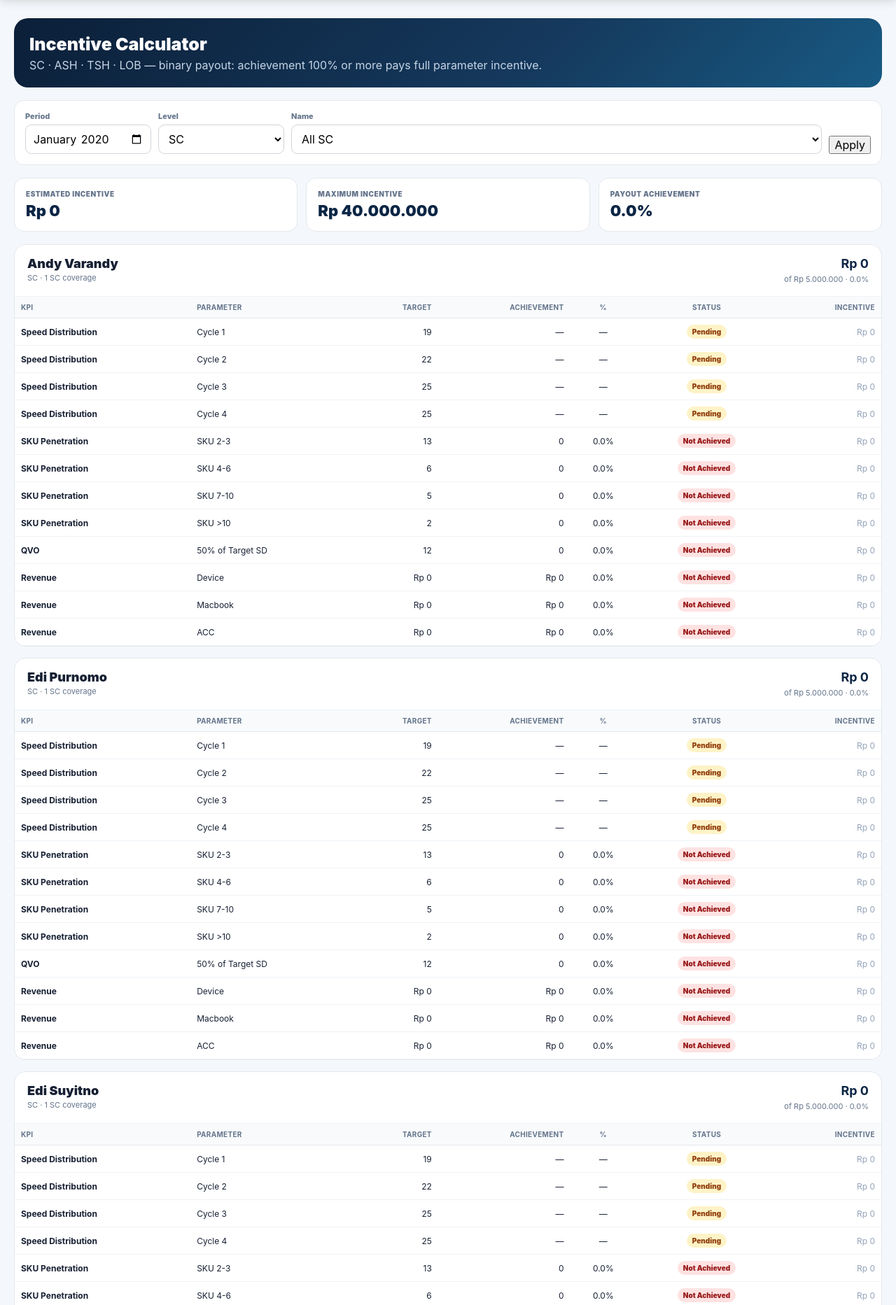
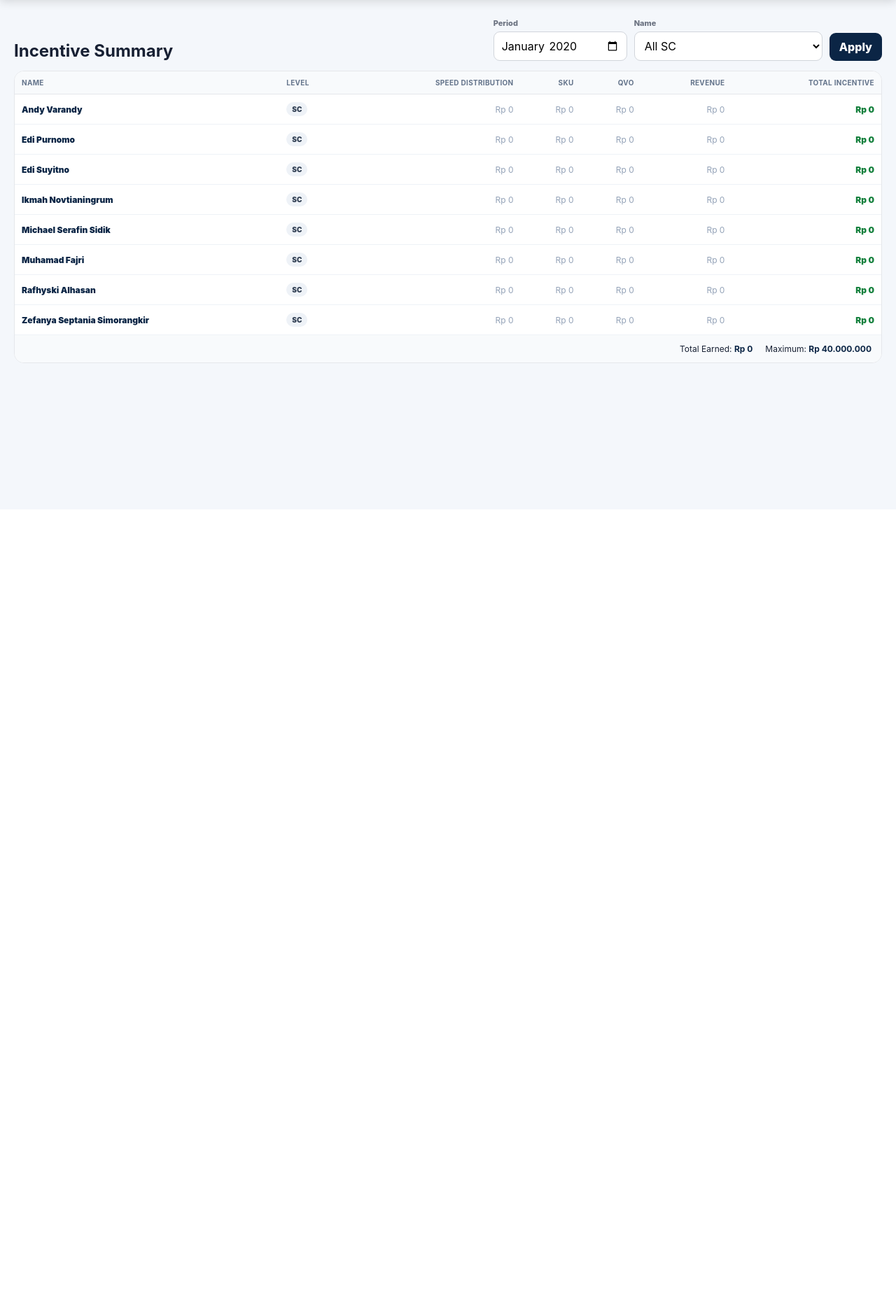
Before and after one commit to benediktusbay/Report-Daily-Cempaka-x-SerCil, a Flask app: page /incentive in a window 1280 px wide. Shown: the part 72-1937 px from the top of the page at 70% size. After the commit the page ends 591 px from the top, so only its background shows below. Run offline with Flask 3, Linux system fonts and the light colour scheme; tables that the repository leaves empty hold one stand-in row (values such as "Sample post").

Commit message:
Update incentive V2.html

```diff
--- a/templates/incentive.html
+++ b/templates/incentive.html
@@ -3,51 +3,76 @@
 
 {% block head %}
 <style>
-.incentive-hero{background:linear-gradient(135deg,#0b1f38,#15395d 60%,#185a83);color:#fff;border-radius:20px;padding:22px;margin-bottom:18px}
-.incentive-hero h1{font-size:25px;font-weight:900;margin:0 0 5px}.incentive-hero p{margin:0;color:#c5d5e6}
-.filter-card{background:#fff;border:1px solid #e5e7eb;border-radius:14px;padding:15px;margin-bottom:18px}
-.filter-grid{display:grid;grid-template-columns:180px 180px minmax(240px,1fr) auto;gap:10px;align-items:end}
-.field label{display:block;font-size:11px;font-weight:800;color:#64748b;margin-bottom:5px}.field input,.field select{width:100%;border:1px solid #d1d5db;border-radius:9px;padding:9px 10px;background:#fff}
-.summary-grid{display:grid;grid-template-columns:repeat(3,minmax(0,1fr));gap:12px;margin-bottom:18px}.summary-card{background:#fff;border:1px solid #e5e7eb;border-radius:14px;padding:16px}
-.summary-label{font-size:10px;font-weight:900;text-transform:uppercase;color:#64748b;letter-spacing:.05em}.summary-value{font-size:22px;font-weight:900;margin-top:5px;color:#0b2545}
-.person-card{background:#fff;border:1px solid #e5e7eb;border-radius:16px;margin-bottom:16px;overflow:hidden}.person-head{display:flex;justify-content:space-between;align-items:flex-start;gap:12px;padding:16px 18px;border-bottom:1px solid #eef2f7}.person-name{font-size:18px;font-weight:900}.person-meta{font-size:11px;color:#64748b;margin-top:3px}.person-total{text-align:right}.person-total strong{display:block;font-size:18px;color:#0b2545}.person-total span{font-size:11px;color:#64748b}
-.table-wrap{overflow-x:auto}.incentive-table{width:100%;border-collapse:collapse;min-width:920px}.incentive-table th{font-size:10px;text-transform:uppercase;color:#64748b;background:#f8fafc;padding:9px;border-bottom:1px solid #e5e7eb}.incentive-table td{padding:9px;border-bottom:1px solid #eef2f7;font-size:12px}.right{text-align:right}.center{text-align:center}
-.status{display:inline-block;border-radius:999px;padding:4px 8px;font-size:10px;font-weight:900}.status-achieved{background:#dcfce7;color:#166534}.status-not{background:#fee2e2;color:#991b1b}.status-pending{background:#fef3c7;color:#92400e}
-.payout-positive{font-weight:900;color:#15803d}.zero{color:#94a3b8}
-.mobile-detail{display:none}
+.incentive-wrap{display:grid;gap:14px}
+.incentive-head{display:flex;justify-content:space-between;gap:12px;align-items:flex-end;flex-wrap:wrap}
+.incentive-head h1{margin:0;font-size:24px}
+.filters-inline{display:flex;gap:10px;align-items:end;flex-wrap:wrap}
+.field label{display:block;font-size:11px;font-weight:800;color:#6b7280;margin-bottom:5px}
+.field input,.field select{min-width:160px;border:1px solid #d1d5db;border-radius:9px;padding:9px 10px;background:#fff}
+.btn-lite{border:0;border-radius:9px;background:#0b2545;color:#fff;padding:10px 14px;font-weight:800;cursor:pointer}
+.summary-card{background:#fff;border:1px solid #e5e7eb;border-radius:14px;overflow:hidden}
+.table-wrap{overflow-x:auto}
+.compact-table{width:100%;min-width:880px;border-collapse:collapse}
+.compact-table th{background:#f8fafc;color:#64748b;font-size:10px;text-transform:uppercase;padding:10px;border-bottom:1px solid #e5e7eb}
+.compact-table td{padding:11px 10px;border-bottom:1px solid #eef2f7;font-size:12px}
+.right{text-align:right}.center{text-align:center}
+.name-btn{background:none;border:0;padding:0;color:#0b2545;font-weight:900;cursor:pointer;text-align:left}
+.level-badge{display:inline-block;padding:4px 8px;border-radius:999px;background:#eef2f7;color:#334155;font-size:10px;font-weight:900}
+.total-earned{font-weight:900;color:#15803d}
+.zero{color:#94a3b8}
+.detail-row{display:none;background:#fbfdff}
+.detail-row.open{display:table-row}
+.detail-box{padding:10px 4px}
+.detail-grid{display:grid;grid-template-columns:repeat(4,minmax(0,1fr));gap:8px}
+.kpi-block{border:1px solid #e5e7eb;border-radius:10px;padding:10px;background:#fff}
+.kpi-title{font-size:11px;font-weight:900;margin-bottom:7px}
+.param{display:flex;justify-content:space-between;gap:8px;font-size:10px;padding:4px 0;border-top:1px dashed #eef2f7}
+.param:first-of-type{border-top:0}
+.ok{color:#15803d;font-weight:800}.bad{color:#b91c1c;font-weight:800}.pending{color:#b45309;font-weight:800}
+.footer-sum{display:flex;justify-content:flex-end;gap:18px;padding:12px 14px;background:#f8fafc;font-size:12px}
+.footer-sum strong{color:#0b2545}
+.mobile-cards{display:none}
+
 @media(max-width:768px){
-  .incentive-hero{padding:16px}.incentive-hero h1{font-size:21px}
-  .filter-grid{grid-template-columns:1fr}.filter-grid .btn{width:100%}
-  .summary-grid{grid-template-columns:1fr 1fr}.summary-card:last-child{grid-column:1/-1}
-  .desktop-detail{display:none}.mobile-detail{display:block;padding:12px}
-  .person-head{padding:14px;flex-direction:column}.person-total{text-align:left}
-  .mobile-kpi{border:1px solid #e5e7eb;border-radius:11px;padding:10px;margin-bottom:8px}
-  .mobile-kpi-top{display:flex;justify-content:space-between;gap:10px}.mobile-kpi-title{font-weight:900;font-size:12px}.mobile-kpi-param{font-size:10px;color:#64748b}
-  .mobile-kpi-grid{display:grid;grid-template-columns:repeat(3,1fr);gap:7px;margin-top:8px}.mobile-cell{background:#f8fafc;border-radius:8px;padding:7px}.mobile-cell label{display:block;font-size:8px;text-transform:uppercase;color:#64748b;font-weight:800}.mobile-cell strong{display:block;font-size:11px;margin-top:3px}
+  .incentive-head{align-items:stretch}.filters-inline{display:grid;grid-template-columns:1fr 1fr;width:100%}
+  .filters-inline .field:last-of-type{grid-column:1/-1}.filters-inline .btn-lite{grid-column:1/-1;width:100%}
+  .desktop-table{display:none}.mobile-cards{display:grid;gap:10px}
+  .mobile-person{background:#fff;border:1px solid #e5e7eb;border-radius:13px;padding:12px}
+  .mobile-top{display:flex;justify-content:space-between;gap:10px;align-items:start}
+  .mobile-name{font-weight:900;font-size:13px}.mobile-total{font-weight:900;color:#15803d}
+  .mobile-grid{display:grid;grid-template-columns:repeat(2,1fr);gap:8px;margin-top:10px}
+  .mobile-cell{background:#f8fafc;border-radius:9px;padding:8px}.mobile-cell label{display:block;font-size:9px;text-transform:uppercase;color:#64748b;font-weight:800}.mobile-cell strong{display:block;margin-top:3px;font-size:12px}
+  .mobile-detail-btn{width:100%;margin-top:10px;border:1px solid #cbd5e1;background:#fff;border-radius:8px;padding:8px;font-weight:800}
+  .mobile-detail{display:none;margin-top:8px}.mobile-detail.open{display:grid;gap:7px}
+  .mobile-param{border-top:1px dashed #e5e7eb;padding-top:6px;font-size:10px}
 }
 </style>
 {% endblock %}
 
 {% block body %}
-<div class="incentive-hero">
-  <h1>Incentive Calculator</h1>
-  <p>SC · ASH · TSH · LOB — binary payout: achievement 100% or more pays full parameter incentive.</p>
+<div class="incentive-wrap">
+  <div class="incentive-head">
+    <div>
+      <h1>Incentive Summary</h1>
     </div>
 
-<div class="filter-card">
-  <form method="get" action="{{ url_for('incentive') }}" class="filter-grid">
+    <form method="get" action="{{ url_for('incentive') }}" class="filters-inline">
       <div class="field">
         <label>Period</label>
-      <input type="month" name="month" value="{{ month }}" required>
+        <input type="month" name="month" value="{{ month }}">
       </div>
+
+      {% if session.get('role') == 'admin' %}
       <div class="field">
         <label>Level</label>
-      <select name="level" id="levelSelect">
-        {% for lv in ['SC','ASH','TSH','LOB'] %}
+        <select name="level">
+          {% for lv in allowed_levels %}
           <option value="{{ lv }}" {% if level == lv %}selected{% endif %}>{{ lv }}</option>
           {% endfor %}
         </select>
       </div>
+      {% endif %}
+
       <div class="field">
         <label>Name</label>
         <select name="name">
@@ -57,80 +82,119 @@
           {% endfor %}
         </select>
       </div>
-    <button type="submit" class="btn btn-primary">Apply</button>
+
+      <button class="btn-lite" type="submit">Apply</button>
     </form>
   </div>
 
-<div class="summary-grid">
-  <div class="summary-card"><div class="summary-label">Estimated Incentive</div><div class="summary-value">{{ grand_earned|rupiah }}</div></div>
-  <div class="summary-card"><div class="summary-label">Maximum Incentive</div><div class="summary-value">{{ grand_max|rupiah }}</div></div>
-  <div class="summary-card"><div class="summary-label">Payout Achievement</div><div class="summary-value">{{ '%.1f'|format(grand_pct) }}%</div></div>
+  <div class="summary-card desktop-table">
+    <div class="table-wrap">
+      <table class="compact-table">
+        <thead>
+          <tr>
+            <th>Name</th>
+            <th>Level</th>
+            <th class="right">Speed Distribution</th>
+            <th class="right">SKU</th>
+            <th class="right">QVO</th>
+            <th class="right">Revenue</th>
+            <th class="right">Total Incentive</th>
+          </tr>
+        </thead>
+        <tbody>
+        {% for r in rows %}
+          <tr>
+            <td>
+              <button class="name-btn" type="button" onclick="toggleDetail('detail-{{ loop.index }}')">
+                {{ r.person }}
+              </button>
+            </td>
+            <td><span class="level-badge">{{ r.level }}</span></td>
+            <td class="right {% if not r.summary['Speed Distribution'] %}zero{% endif %}">{{ r.summary['Speed Distribution']|rupiah }}</td>
+            <td class="right {% if not r.summary['SKU'] %}zero{% endif %}">{{ r.summary['SKU']|rupiah }}</td>
+            <td class="right {% if not r.summary['QVO'] %}zero{% endif %}">{{ r.summary['QVO']|rupiah }}</td>
+            <td class="right {% if not r.summary['Revenue'] %}zero{% endif %}">{{ r.summary['Revenue']|rupiah }}</td>
+            <td class="right total-earned">{{ r.earned|rupiah }}</td>
+          </tr>
+
+          <tr id="detail-{{ loop.index }}" class="detail-row">
+            <td colspan="7">
+              <div class="detail-box">
+                <div class="detail-grid">
+                  {% for group in ['Speed Distribution','SKU Penetration','QVO','Revenue'] %}
+                  <div class="kpi-block">
+                    <div class="kpi-title">{{ group }}</div>
+                    {% for d in r.detail if d.kpi == group %}
+                    <div class="param">
+                      <span>{{ d.parameter }}</span>
+                      <span>
+                        {% if d.status == 'Achieved' %}<span class="ok">Achieved</span>
+                        {% elif d.status == 'Pending' %}<span class="pending">Pending</span>
+                        {% else %}<span class="bad">Not Achieved</span>{% endif %}
+                        · {{ d.payout|rupiah }}
+                      </span>
                     </div>
-
-{% for r in rows %}
-<div class="person-card">
-  <div class="person-head">
-    <div>
-      <div class="person-name">{{ r.person }}</div>
-      <div class="person-meta">{{ r.level }} · {{ r.sc_count }} SC coverage{% if r.latest_date %} · Billing through {{ r.latest_date.strftime('%d %b %Y') }}{% endif %}</div>
+                    {% endfor %}
                   </div>
-    <div class="person-total">
-      <strong>{{ r.earned|rupiah }}</strong>
-      <span>of {{ r.max_incentive|rupiah }} · {{ '%.1f'|format(r.earned_pct) }}%</span>
+                  {% endfor %}
                 </div>
               </div>
-
-  <div class="desktop-detail table-wrap">
-    <table class="incentive-table">
-      <thead><tr><th>KPI</th><th>Parameter</th><th class="right">Target</th><th class="right">Achievement</th><th class="center">%</th><th class="center">Status</th><th class="right">Incentive</th></tr></thead>
-      <tbody>
-      {% for d in r.detail %}
-        <tr>
-          <td><strong>{{ d.kpi }}</strong></td>
-          <td>{{ d.parameter }}</td>
-          <td class="right">{% if d.format == 'rupiah' %}{{ d.target|rupiah }}{% else %}{{ d.target }}{% endif %}</td>
-          <td class="right">{% if d.achievement is none %}—{% elif d.format == 'rupiah' %}{{ d.achievement|rupiah }}{% else %}{{ d.achievement }}{% endif %}</td>
-          <td class="center">{% if d.pct is none %}—{% else %}{{ '%.1f'|format(d.pct) }}%{% endif %}</td>
-          <td class="center">
-            {% if d.status == 'Achieved' %}<span class="status status-achieved">Achieved</span>
-            {% elif d.status == 'Pending' %}<span class="status status-pending">Pending</span>
-            {% else %}<span class="status status-not">Not Achieved</span>{% endif %}
             </td>
-          <td class="right {% if d.payout %}payout-positive{% else %}zero{% endif %}">{{ d.payout|rupiah }}</td>
           </tr>
         {% endfor %}
         </tbody>
       </table>
     </div>
 
-  <div class="mobile-detail">
-    {% for d in r.detail %}
-    <div class="mobile-kpi">
-      <div class="mobile-kpi-top">
-        <div><div class="mobile-kpi-title">{{ d.kpi }}</div><div class="mobile-kpi-param">{{ d.parameter }}</div></div>
-        <div>
-          {% if d.status == 'Achieved' %}<span class="status status-achieved">Achieved</span>
-          {% elif d.status == 'Pending' %}<span class="status status-pending">Pending</span>
-          {% else %}<span class="status status-not">Not Achieved</span>{% endif %}
+    <div class="footer-sum">
+      <span>Total Earned: <strong>{{ grand_earned|rupiah }}</strong></span>
+      <span>Maximum: <strong>{{ grand_max|rupiah }}</strong></span>
     </div>
   </div>
-      <div class="mobile-kpi-grid">
-        <div class="mobile-cell"><label>Target</label><strong>{% if d.format == 'rupiah' %}{{ d.target|rupiah_short }}{% else %}{{ d.target }}{% endif %}</strong></div>
-        <div class="mobile-cell"><label>Ach</label><strong>{% if d.achievement is none %}—{% elif d.format == 'rupiah' %}{{ d.achievement|rupiah_short }}{% else %}{{ d.achievement }}{% endif %}</strong></div>
-        <div class="mobile-cell"><label>Incentive</label><strong>{{ d.payout|rupiah_short }}</strong></div>
+
+  <div class="mobile-cards">
+    {% for r in rows %}
+    <div class="mobile-person">
+      <div class="mobile-top">
+        <div>
+          <div class="mobile-name">{{ r.person }}</div>
+          <span class="level-badge">{{ r.level }}</span>
+        </div>
+        <div class="mobile-total">{{ r.earned|rupiah_short }}</div>
+      </div>
+
+      <div class="mobile-grid">
+        <div class="mobile-cell"><label>Speed</label><strong>{{ r.summary['Speed Distribution']|rupiah_short }}</strong></div>
+        <div class="mobile-cell"><label>SKU</label><strong>{{ r.summary['SKU']|rupiah_short }}</strong></div>
+        <div class="mobile-cell"><label>QVO</label><strong>{{ r.summary['QVO']|rupiah_short }}</strong></div>
+        <div class="mobile-cell"><label>Revenue</label><strong>{{ r.summary['Revenue']|rupiah_short }}</strong></div>
+      </div>
+
+      <button class="mobile-detail-btn" type="button" onclick="toggleMobile('m-{{ loop.index }}')">Detail</button>
+      <div id="m-{{ loop.index }}" class="mobile-detail">
+        {% for d in r.detail %}
+        <div class="mobile-param">
+          <strong>{{ d.kpi }} · {{ d.parameter }}</strong><br>
+          {% if d.status == 'Achieved' %}<span class="ok">Achieved</span>
+          {% elif d.status == 'Pending' %}<span class="pending">Pending</span>
+          {% else %}<span class="bad">Not Achieved</span>{% endif %}
+          · {{ d.payout|rupiah_short }}
+        </div>
+        {% endfor %}
       </div>
     </div>
     {% endfor %}
   </div>
 </div>
-{% endfor %}
 
 <script>
-document.getElementById('levelSelect')?.addEventListener('change', function(){
-  const url = new URL(window.location.href);
-  url.searchParams.set('level', this.value);
-  url.searchParams.delete('name');
-  window.location.href = url.toString();
-});
+function toggleDetail(id){
+  const el = document.getElementById(id);
+  if(el) el.classList.toggle('open');
+}
+function toggleMobile(id){
+  const el = document.getElementById(id);
+  if(el) el.classList.toggle('open');
+}
 </script>
 {% endblock %}
```
Lines whose indentation alone changed are shown as unchanged.
